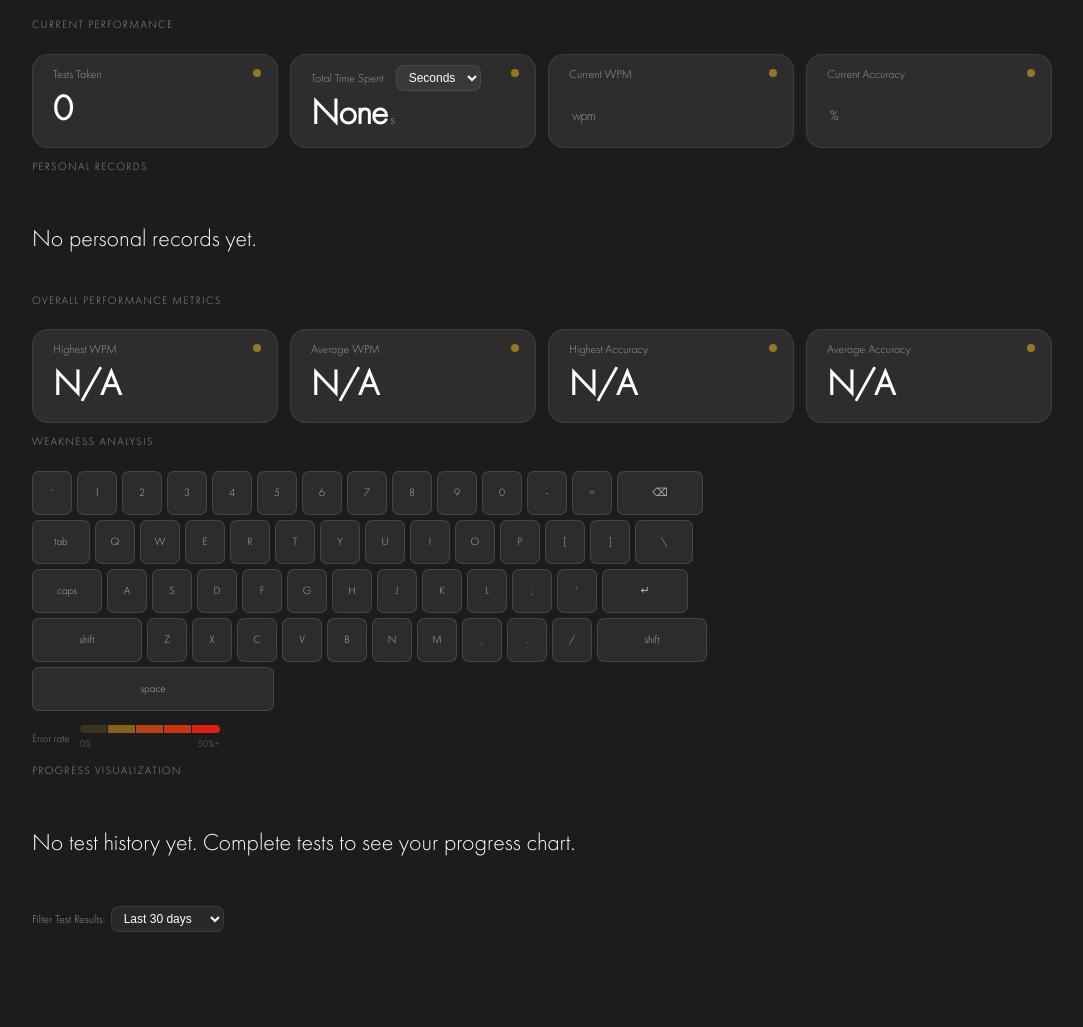
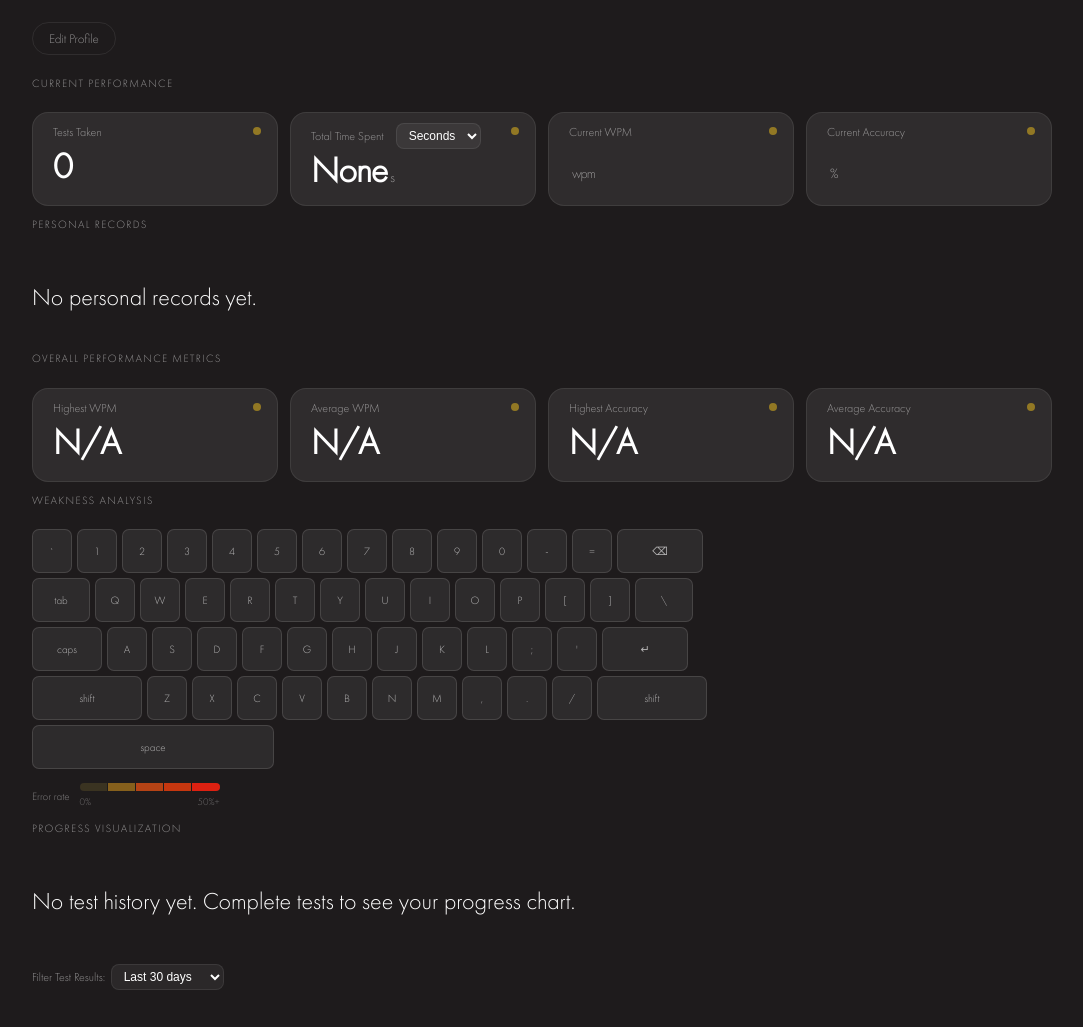
Before and after one commit to perimeterr/WPM-Hero, a Django app: page /accounts/profile in a window 1280 px wide. Shown: the part 159-1186 px from the top of the page, without its empty margins (98-1181 px from the left). Before the commit the page ends 1091 px from the top, so only its background shows below. Run offline with Django 5.2, Linux system fonts and the light colour scheme; the visitor is signed in with stand-in values (Sample User, id 1); data that the repository does not hold is empty.

Commit message:
added edit profile button

```diff
--- a/accounts/templates/accounts/profile_dashboard.html
+++ b/accounts/templates/accounts/profile_dashboard.html
@@ -5,6 +5,9 @@
 
 {% block content %}
 <div class="page">
+    <div>
+        <a class="hlink" href="{% url 'accounts:edit_profile' %}">Edit Profile</a>
+    </div>
     <div class="section">
         <div class="section-label">Current Performance</div>
         <div class="stats-row">
```
